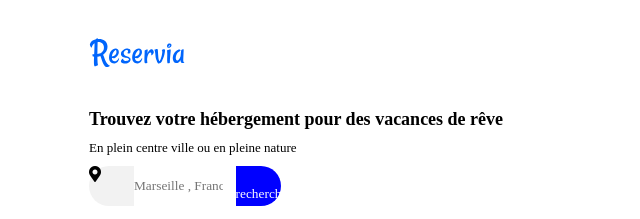
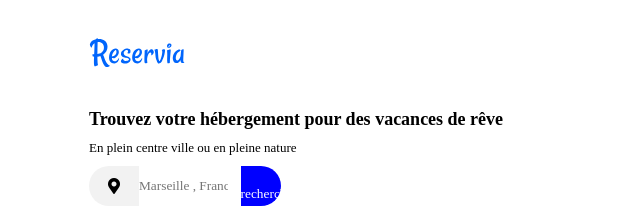
Before and after one commit to khanerat/keuleianxavier_2_09082021, a plain HTML site: page index.html in a window 1280 px wide. Shown: the top 219 px of the page, 27-667 px from the left. Drawn offline with Linux system fonts and the light colour scheme; a web font is replaced by a local one.

Commit message:
ajout de code

```diff
--- a/index.html
+++ b/index.html
@@ -54,7 +54,7 @@
          <div id="search">
             <div class="bordureSearch">
                <div class="iconSize">
-                  <i id="marker" class="fas fa-map-marker-alt"></i>
+                  <i class="fas fa-map-marker-alt"></i>
                 </div>
                      <input class="searchinput" type="search" placeholder="Marseille , France" name="recherche"/>
                          <button class="searchFromSubmitinput">
--- a/style.css
+++ b/style.css
@@ -151,29 +151,19 @@ header nav{
 }
 
 .iconSize{
-    position:inherit;
+    position:relative;
     height: 40px;
-    width: 45px;
+    width: 50px;
     border-top-left-radius:2rem;
     border-bottom-left-radius:2rem;
     background-color:#f2f2f2;
 }
-#marker{
+.fa-map-marker-alt{
     color:black;
     top: 50%;
     left: 50%;
-    position:absolute
-    transform : translate(-50%, -50%);
-}
-
-.searchfromSubmitinputText{
-    padding-left: 10px;
-    font-size: 1em;
-    font-weight: bold;
-    border-right: none;
-    border-left: none;
-    border-top: #F2F2F2 1px solid;
-    border-bottom: #F2F2F2 1px solid;
+    position:absolute;
+    transform: translate(-50%, -50%);
 }
 .searchinput{
 
@@ -187,7 +177,7 @@ header nav{
 }
 
 .searchFromSubmitinput{
-    width: 45px;
+    width: 40px;
     height: 40px;
     border:none;
     border-top-right-radius:2rem;
@@ -199,10 +189,15 @@ header nav{
 
 }
 
-
-
-
-
+.searchfromSubmitinputText{
+    padding-left: 10px;
+    font-size: 1em;
+    font-weight: bold;
+    border-right: none;
+    border-left: none;
+    border-top: #F2F2F2 1px solid;
+    border-bottom: #F2F2F2 1px solid;
+}
 
 
 
```
